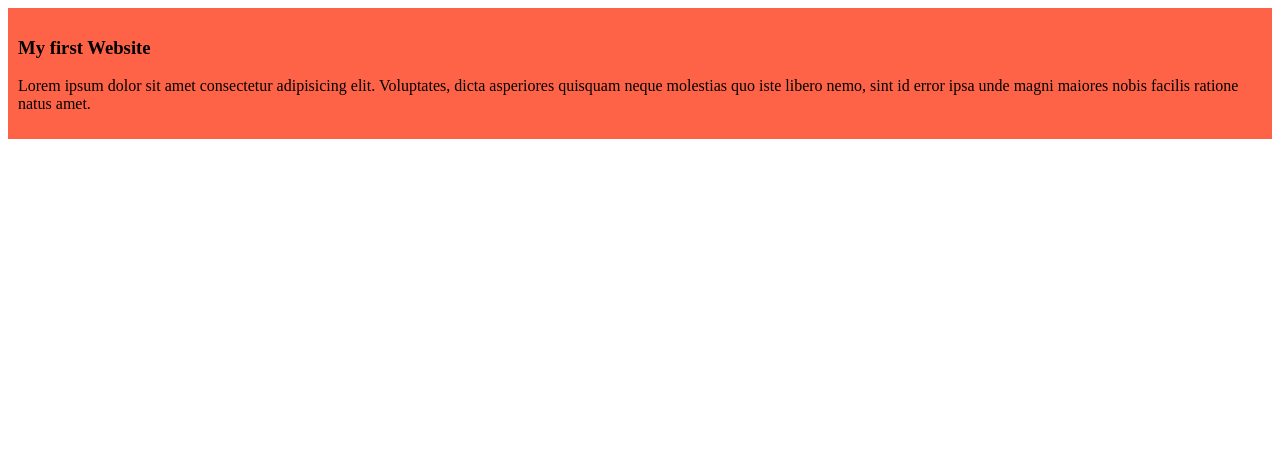
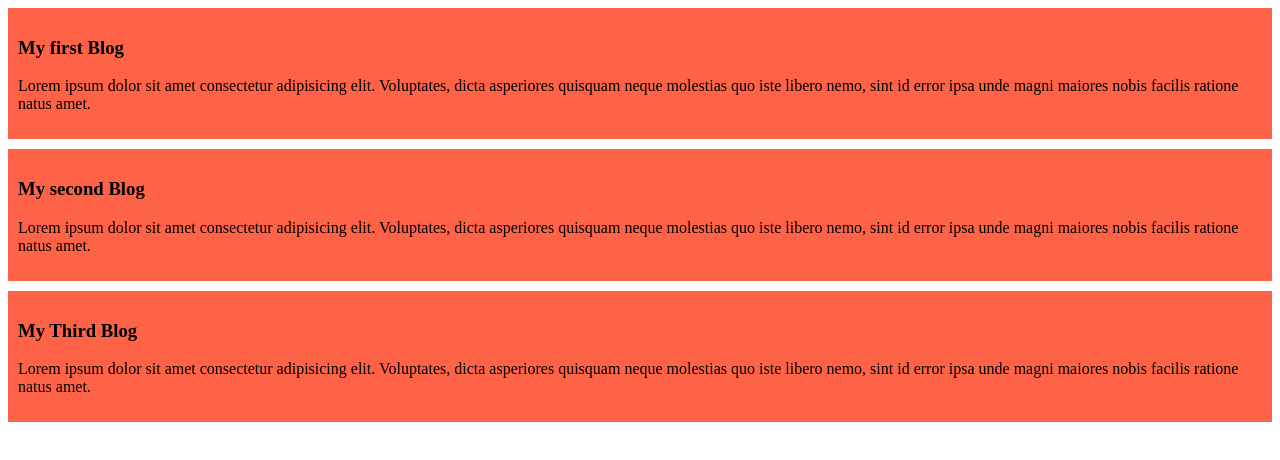
Before and after one commit to yeasin549/My-simple-website, a plain HTML site: page index.html in a window 1280 px wide. Drawn offline with Linux system fonts and the light colour scheme.

Commit message:
added the second and thrid blog

```diff
--- a/index.html
+++ b/index.html
@@ -8,7 +8,15 @@
 </head>
 <body>
     <div>
-        <h3>My first Website</h3>
+        <h3>My first Blog</h3>
+        <p>Lorem ipsum dolor sit amet consectetur adipisicing elit. Voluptates, dicta asperiores quisquam neque molestias quo iste libero nemo, sint id error ipsa unde magni maiores nobis facilis ratione natus amet.</p>
+    </div>
+    <div>
+        <h3>My second Blog</h3>
+        <p>Lorem ipsum dolor sit amet consectetur adipisicing elit. Voluptates, dicta asperiores quisquam neque molestias quo iste libero nemo, sint id error ipsa unde magni maiores nobis facilis ratione natus amet.</p>
+    </div>
+    <div>
+        <h3>My Third Blog</h3>
         <p>Lorem ipsum dolor sit amet consectetur adipisicing elit. Voluptates, dicta asperiores quisquam neque molestias quo iste libero nemo, sint id error ipsa unde magni maiores nobis facilis ratione natus amet.</p>
     </div>
 </body>
--- a/styles/blog.css
+++ b/styles/blog.css
@@ -1,4 +1,5 @@
 div{
     background-color: tomato;
     padding: 10px;
+    margin-bottom: 10px;
 }
```
